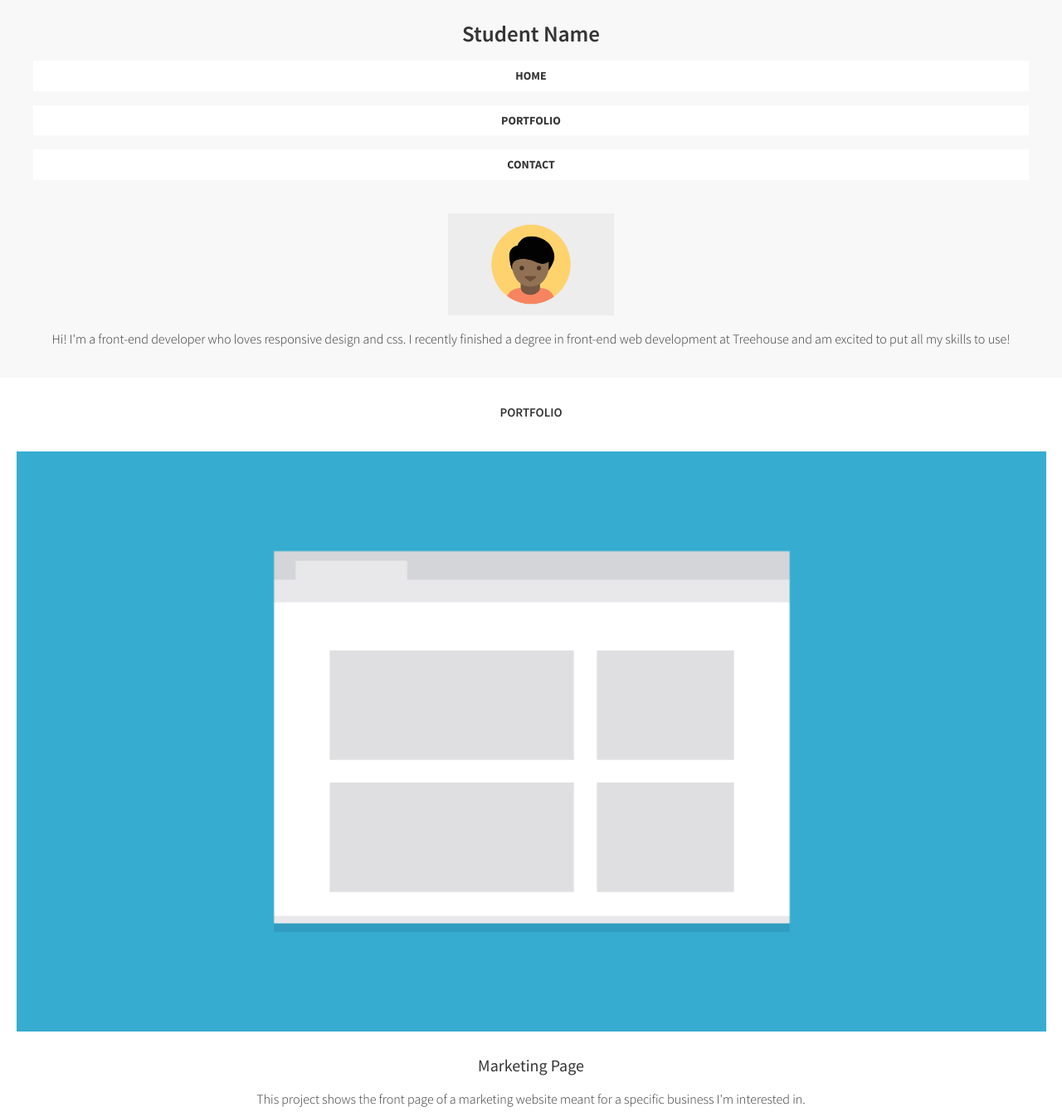
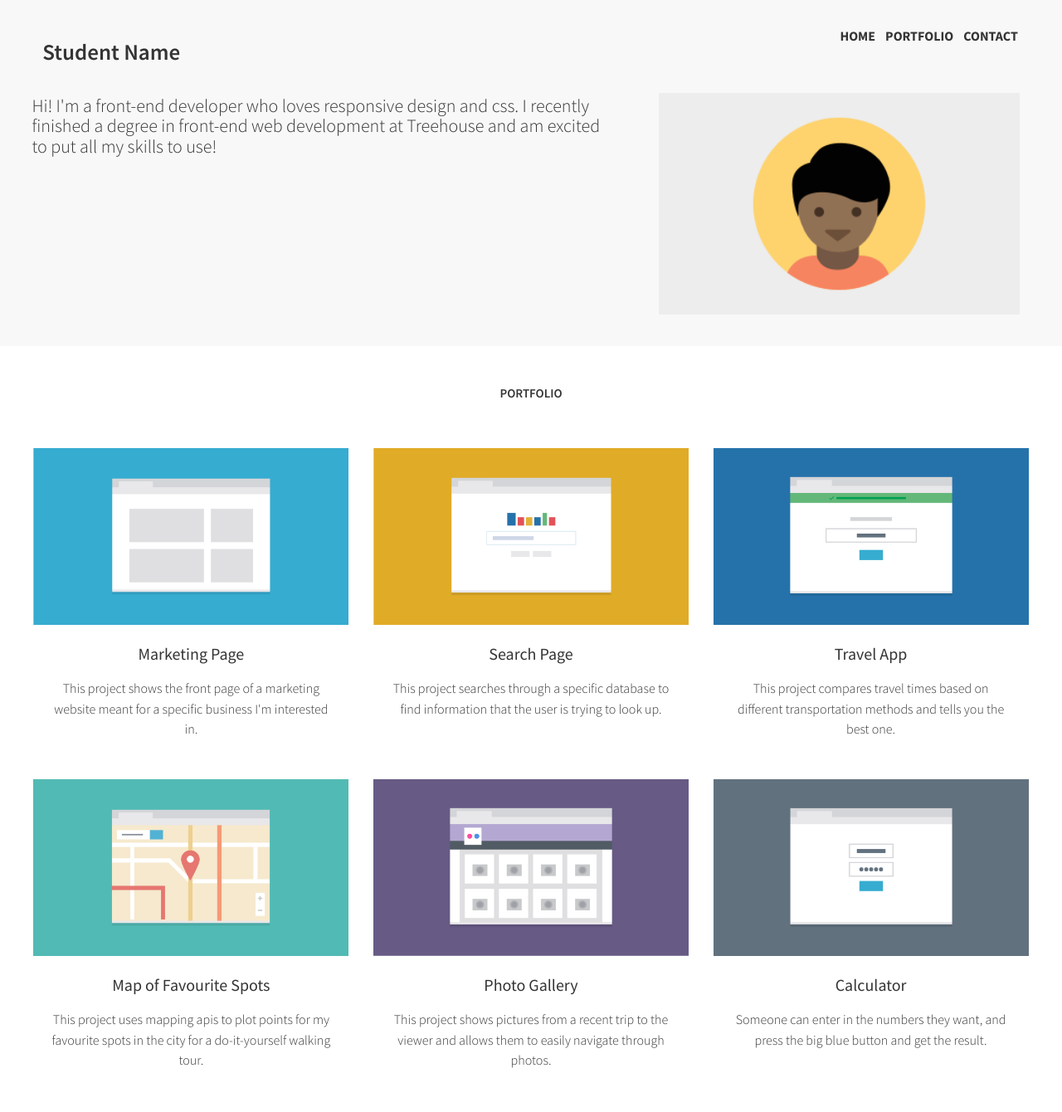
Before and after one commit to gracemarsh/responsive-profile-from-mockups, a plain HTML site: page index.html in a window 1280 px wide. Shown: the top 1340 px of the page at 83% size. Drawn offline with nearby package versions, Linux system fonts and the light colour scheme.

Commit message:
Updated tablet and desktop responsive

```diff
--- a/css/styles.css
+++ b/css/styles.css
@@ -4,12 +4,14 @@
 }
 /* || Typography ===================== */
 body {
+    display: flex;
+    flex-direction: column;
+    min-height: 100vh;    /* || These three above rules make the whole page a flexbox (necessary to make sticky footer as well :) ===================== */
     font: lighter 19px/1.4 Source Sans Pro, sans-serif;
     color:rgb(52, 52, 52);
     margin: 0 auto;
     text-align: center;
     line-height: 1.3em;
-    /* margin-block-end: 0; */
 }
 h1 {
     font-weight: 600;
@@ -39,6 +41,7 @@ li {
 /* || Main Styles ===================== */
 main {
     padding-bottom: 2em;
+    flex: 1;  /* || This makes it a sticky footer (ASK TRIS: What do you call a sticky footer that does go over the main content? ===================== */
 }
 img {
     max-width: 100%;
@@ -83,16 +86,127 @@ footer a {
     padding: 0.5em 0;
     margin: 0 1em;
 }
-.left-nav {
+.name-footer {
     float: left;
 }
-.right-nav {
+.back-footer {
     float: right;
 }
+#home-footer, #portfolio-footer, #contact-footer {
+    display: none;
+}
+
+
 /* || Media Queries ===================== */
-@media (min-width: 768px){
+@media (min-width: 768px) {
+    header {
+        display: flex;
+        flex-direction: column;
+        align-items: center;
+    }
+    .wrapper {
+        display: flex;
+        align-items: center;
+        margin: 0;
+        align-items: flex-start;
+    }
+    #container {
+        font-size: 22px;
+        text-align: left;
+        padding: 0;
+    }
+    .dp {
+        order: 1;
+        margin: 1em;
+        min-width: 300px;
+        padding: 0;
+    }
+    .nav {
+        display: flex;
+        flex-direction: row;
+    }
+    h1 {
+        margin-top: 1.5em;
+    }
+    h2 {
+        padding: 1em 0;
+    }
+    .button {
+        background: none;
+        font-size: 16px;
+        padding:0;
+    }
+    .articles {
+        display: flex;
+        flex-direction: row;
+        flex-wrap: wrap;
+        margin: 2vw;
+    }
+    .portfolio {
+        max-width: 50%;
+        flex-wrap: wrap;
+        padding-bottom: 1em;
+    }
+    img {
+        padding: 1vw;
+    }
+    .interested, .contact-me-now{
+        font-size: 22px;
+        margin-bottom: 2em;
+    }
+    #home-footer, #portfolio-footer, #contact-footer {
+        display: inline;
+    }
+    .below-footer {
+        display: flex;
+        justify-content: space-between;
+    }
+    .below-footer a{
+        font-weight: 700;
+        padding: 0 1em;
+    }
+    .name-footer {
+        flex: 1;
+        text-align: left;
+        padding: 0;
+    }
+    .back-footer {
+        display: none;
+    }
+    .interested {
+        padding: 0 5em;
+        margin-bottom: 0;
+    }
+    #email {
+        padding: 0;
+        margin-bottom: 3em;
+    }
+}
 
+@media (min-width: 1024px) {
+    h1 {
+        padding: 0;
+        display: block;
+    }
+    #container {
+        padding: 0 3vw;
+    }
+    .button {
+        margin: 0 0 0 0.5em;
+    }
+    .top-header {
+        width: 100%;
+        display: flex;
+        justify-content: space-between;
+        padding: 0 4vw;
+    }
+    .dp {
+        min-width: 34%;
+        margin-right: 4vw;
+    }
+    .portfolio {
+        width: 33%;
+        margin: 0 auto;
+    }
 }
-@media (min-width: 1024px){
-
-}
+/* My problem was .nav was flex-grow:1 and that was making it weird */
--- a/index.html
+++ b/index.html
@@ -8,58 +8,79 @@
     <link rel="stylesheet" href="https://cdnjs.cloudflare.com/ajax/libs/normalize/8.0.1/normalize.min.css" integrity="sha512-NhSC1YmyruXifcj/KFRWoC561YpHpc5Jtzgvbuzx5VozKpWvQ+4nXhPdFgmx8xqexRcpAglTj9sIBWINXa8x5w==" crossorigin="anonymous" />    <link rel="stylesheet" href="/css/styles.css">
     <link rel="stylesheet" href="css/styles.css">
     <link rel="preconnect" href="https://fonts.gstatic.com">
-    <link href="https://fonts.googleapis.com/css2?family=Source+Sans+Pro:wght@300;400;600;700&display=swap" rel="stylesheet"></head>
+    <link href="https://fonts.googleapis.com/css2?family=Source+Sans+Pro:wght@300;400;600;700&display=swap" rel="stylesheet">
+    <title>responsive-profile-from-mockups</title>
+</head>
 
 <body>
     <header>
+        <div class="top-header">
             <h1>Student Name</h1>
-        <nav>
                 <ul class="nav">
                     <li class="button">HOME</li>
                     <li class="button">PORTFOLIO</li>
                     <li class="button">CONTACT</li>
                 </ul>
-        </nav>
-        <img class="dp" src="images/responsive-layout-profile.png">
-        <p> Hi! I'm a front-end developer who loves responsive design and css. I recently finished a degree in front-end web development at Treehouse and am excited to put all my skills to use!</p>
+        </div>
+        <div class="wrapper">
+            <img class="dp" src="images/responsive-layout-profile.png" alt="profile image">
+            <p id="container"> Hi! I'm a front-end developer who loves responsive design and css. I recently finished a degree in front-end web development at Treehouse and am excited to put all my skills to use!</p>
+        </div>
     </header>
 
     <main>
         <h2>PORTFOLIO</h2>
-        <img src="images/portfolio-1.png">
-
+        <div class="articles">
+            <div class="portfolio">
+                <img src="images/portfolio-1.png" alt="graphic of portfolio">
                 <h3>Marketing Page</h3>
                 <p>This project shows the front page of a marketing website meant for a specific business I'm interested in.</p>
-        <img src="images/portfolio-2.png">
+            </div>
 
+            <div class="portfolio">
+                <img src="images/portfolio-2.png" alt="graphic of search page">
                 <h3>Search Page</h3>
                 <p>This project searches through a specific database to find information that the user is trying to look up.</p>
-        <img src="images/portfolio-3.png">
+            </div>
 
+            <div class="portfolio">
+                <img src="images/portfolio-3.png" alt="graphic of travel app">
                 <h3>Travel App</h3>
                 <p>This project compares travel times based on different transportation methods and tells you the best one.</p>
-        <img src="images/portfolio-4.png">
+             </div>
 
+            <div class="portfolio">
+                <img src="images/portfolio-4.png" alt="graphic of a map">
                 <h3>Map of Favourite Spots</h3>
                 <p>This project uses mapping apis to plot points for my favourite spots in the city for a do-it-yourself walking tour.</p>
-        <img src="images/portfolio-5.png">
+            </div>
 
+            <div class="portfolio">
+                <img src="images/portfolio-5.png" alt="graphic of photogallery">
                 <h3>Photo Gallery</h3>
                 <p>This project shows pictures from a recent trip to the viewer and allows them to easily navigate through photos.</p>
-        <img src="images/portfolio-6.png">
+            </div>
 
+            <div class="portfolio">
+                <img src="images/portfolio-6.png" alt="graphic of a Calculator">
                 <h3>Calculator</h3>
                 <p>Someone can enter in the numbers they want, and press the big blue button and get the result.</p>
+            </div>
+
+        </div>
     </main>
 
     <footer>
         <h2>CONTACT</h2>
-        <p>If you're interested in chatting or want more information about what I've been working on, I'd love to hear from you!</p>
-            <p>Phone <a class="contact-me-now" href="#">+1 (111) 555-1234</a></p>
-            <p>Email <a class="contact-me-now" href="mailto:email@yoursite.com?subject=G'day!">email@yoursite.com</a></p>
+            <p class="interested">If you're interested in chatting or want more information about what I've been working on, I'd love to hear from you!</p>
+            <p class="interested">Phone <a class="contact-me-now" href="#">+1 (111) 555-1234</a></p>
+            <p class="interested" id="email" >Email <a class="contact-me-now" href="mailto:email@yoursite.com?subject=G'day!">email@yoursite.com</a></p>
             <ul class="below-footer">
-                <li class="left-nav"><a href="#">Student name</a></li>
-                <li class="right-nav"><a href="#">BACK TO TOP</a></li>
+                <li class="name-footer"><a href="#">Student name</a></li>
+                <li class="back-footer"><a href="#">BACK TO TOP</a></li>
+                <li id="home-footer"><a href="#">HOME</a></li>
+                <li id="portfolio-footer"><a href="#">PORTFOLIO</a></li>
+                <li id="contact-footer"><a href="#">CONTACT</a></li>
             </ul>
     </footer>
 </body>
```
Also changed, not shown: mockup.html (+1 -1 lines), 1 other file. Lines whose indentation alone changed are shown as unchanged.
